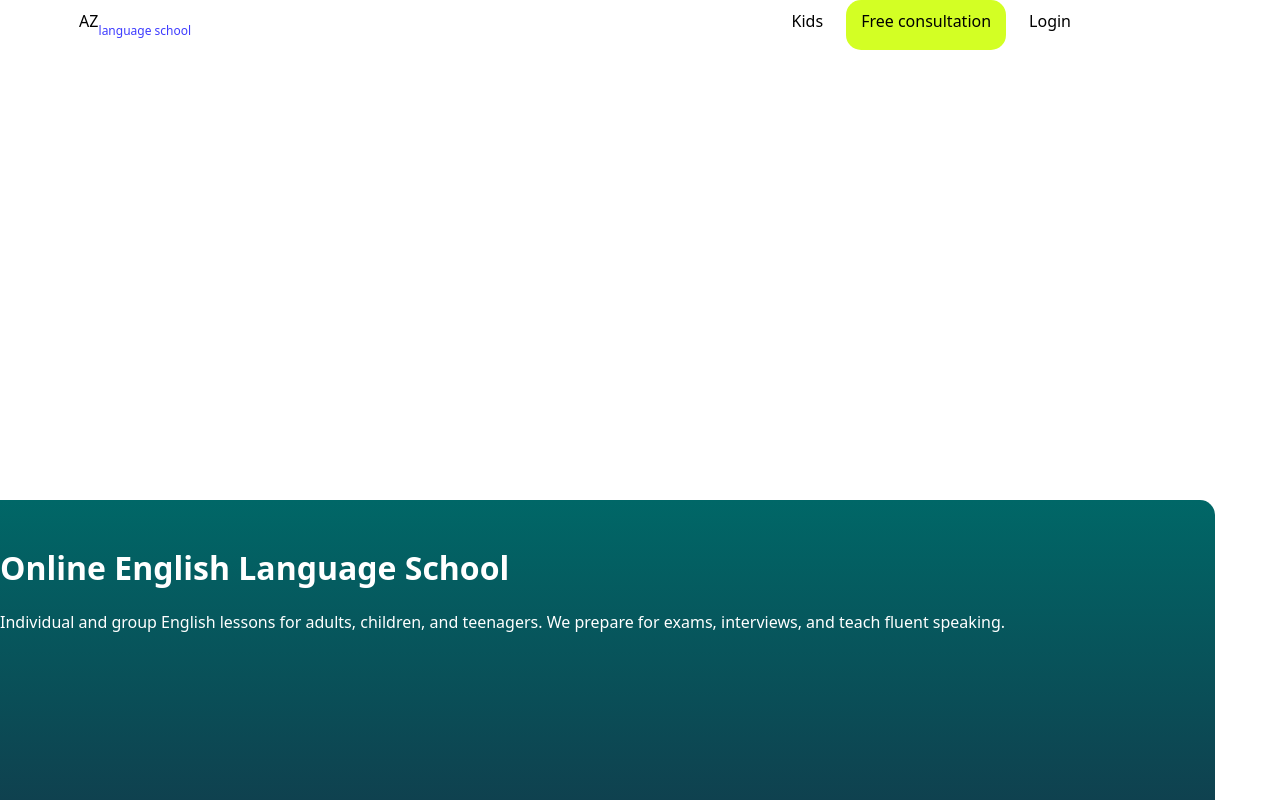
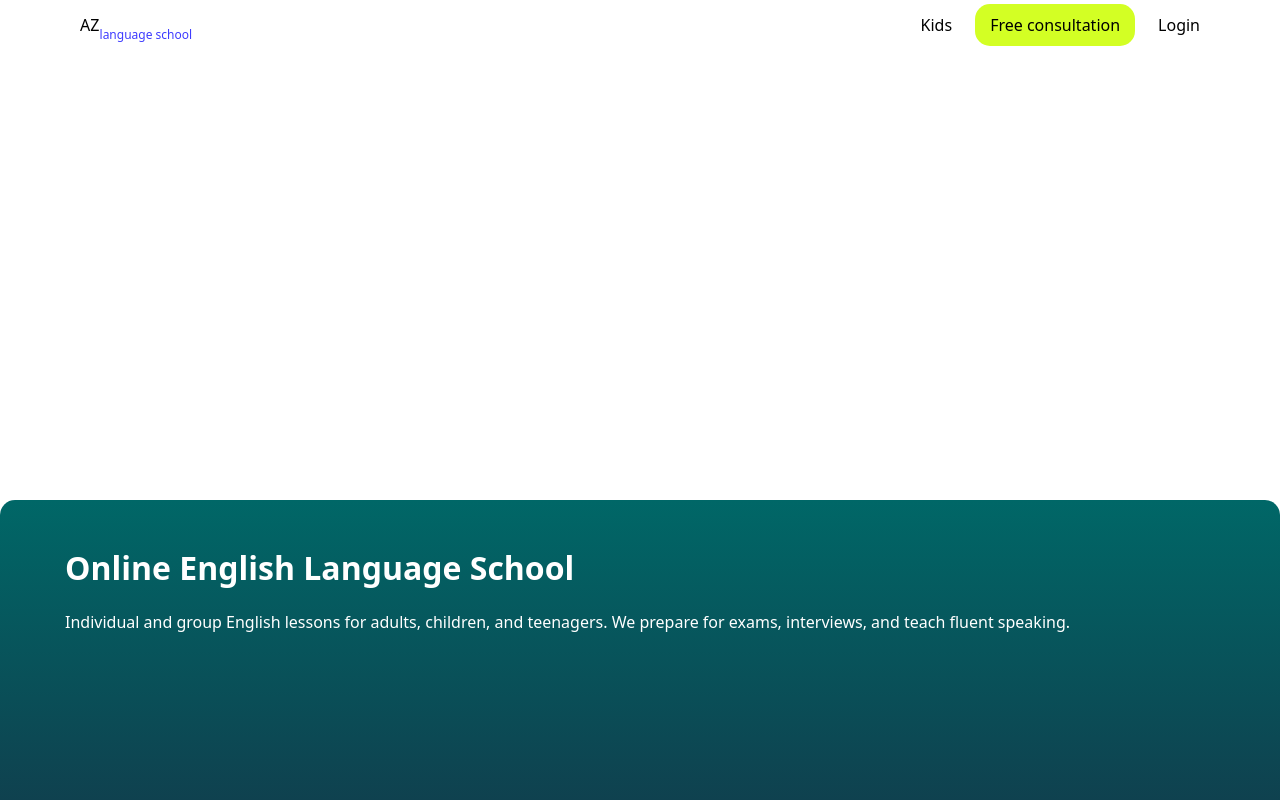
Before and after one commit to ArturrrZ/Language-School, a React (Vite) app: page / in a window 1280 px wide. Shown: the top 800 px of the page. Built offline with nearby package versions, Linux system fonts and the light colour scheme; a web font is replaced by a local one.

Commit message:
refactor: update NavBar structure and styles; adjust main layout for consistency

```diff
--- a/src/App.css
+++ b/src/App.css
@@ -3,8 +3,8 @@
   margin: 0 auto;
 }
 @media screen and (min-width: 768px){
-  #root {
+  #main {
   max-width: 1150px;
 }
 }
-#main{margin-top:56px;}
+#main{margin-top:50px;}
--- a/src/components/NavBar/NavBar.css
+++ b/src/components/NavBar/NavBar.css
@@ -1,20 +1,21 @@
 nav {
+    position: fixed;
+    top: 0;
+    width: 100%;
     background-color: var(--bg);
-    /* background-color: #a0a0a0; */
     color: var(--pr-color);
-    box-sizing: border-box;
-    position: fixed;
-    overflow: hidden;
+    z-index: 20;
+}
+
+.nav-inner {
     height: 50px;
-    width: 100%;
-    margin: 0 auto;
     display: flex;
     justify-content: space-between;
-    /* align-items: center;
-    /*  */
-    top:0;
-    z-index: 20;
+    align-items: center;
     padding: 0 5%;
+    box-sizing: border-box;
+    max-width: 1150px;
+    margin: 0 auto;
 }
 
 
@@ -67,7 +68,7 @@ color: var(--purp);
     display: flex;
     flex-direction: column;
     overflow: hidden;
-
+    text-align:center;
     opacity: 0;
     transition: opacity 0.3s ease;
     pointer-events: none;
@@ -116,7 +117,10 @@ color: var(--purp);
 }
 @media screen and (min-width: 768px){
     nav{
-        max-width: 1150px;
+        /* max-width and width removed for full background */
+    }
+    .nav-inner {
+        padding: 0;
     }
     #nav_primary:hover{
     /* background-color: var(--yell); */
--- a/src/components/NavBar/NavBar.tsx
+++ b/src/components/NavBar/NavBar.tsx
@@ -34,6 +34,7 @@ function NavBar() {
   }, [location.pathname]);
   return (
     <nav>
+      <div className="nav-inner">
         <Link to='/' id='nav_primary' onClick={closeMenu}>AZ <span id='nav_secondary'>language school</span></Link>
 
         {/* Desktop + Mobile links */}
@@ -53,6 +54,7 @@ function NavBar() {
       >
       <MenuIcon />
       </button>
+      </div>
     </nav>
   )
 }
```
Lines whose indentation alone changed are shown as unchanged.
